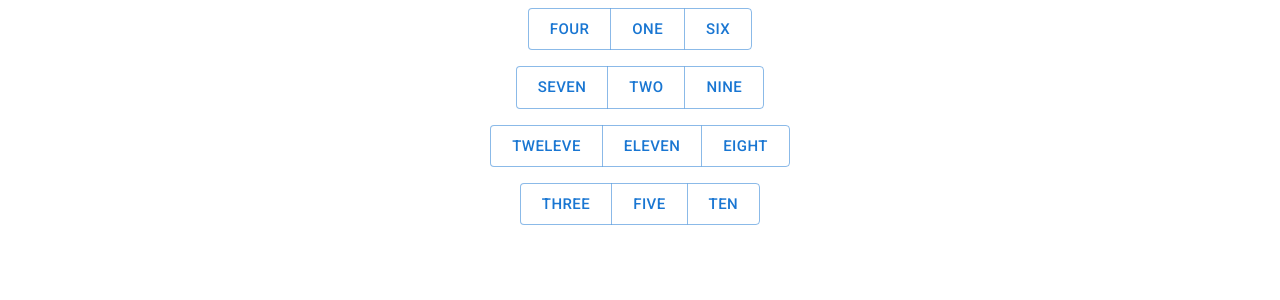
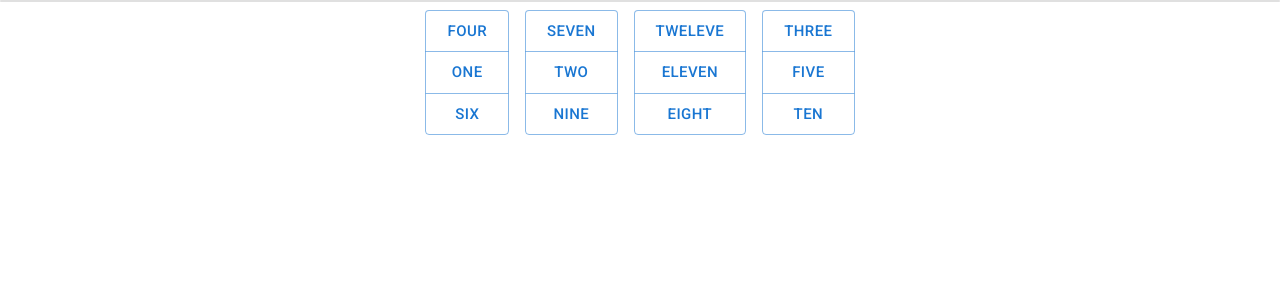
Before and after one commit to kengeene/word-game_react_app, a React (Create React App) app: page / in a window 1280 px wide. Shown: the top 300 px of the page. Built offline with nearby package versions, Linux system fonts and the light colour scheme.

Commit message:
feat: show matched words

```diff
--- a/src/App.js
+++ b/src/App.js
@@ -4,10 +4,11 @@ import Box from "@mui/material/Box";
 import ButtonGroup from "@mui/material/ButtonGroup";
 import { useEffect, useState } from "react";
 import { flattenArray, randomizeArray, unflattenArray } from "./utils/array";
+import SolvedWords from "./components/solvedWords/index";
 
 function App() {
   // Logic to render table
-  const [options, setOptions] = useState({
+  const [options] = useState({
     groupOne: ["one", "two", "three"],
     groupTwo: ["four", "five", "six"],
     groupThree: ["seven", "eight", "nine"],
@@ -58,9 +59,9 @@ function App() {
       for (const index in options) {
         if (options[index].every((word) => selectedWords.includes(word))) {
           combinationMatchIndex = index;
-          setResolvedWords((r) => [...r, ...selectedWords]);
+          setResolvedWords((r) => ({ ...r, [index]: options[index] }));
           setSelectedWords([]);
-          alert(`index ${index} has matching words`);
+          alert(`Group ${index} has matching words`);
         }
       }
 
@@ -77,10 +78,13 @@ function App() {
   }, [options, selectedWords]);
 
   return (
+    <>
+      <SolvedWords resolvedWords={resolvedWords} options={options} />
       <Box
         sx={{
           display: "flex",
-        flexDirection: "column",
+          flexDirection: "row",
+          justifyContent: "center",
           alignItems: "center",
           "& > *": {
             m: 1,
@@ -90,6 +94,7 @@ function App() {
         {randomizedSubArrays.map((array, index) => (
           <ButtonGroup
             size="large"
+            orientation="vertical"
             aria-label="large button group"
             key={"group" + index}
           >
@@ -97,7 +102,7 @@ function App() {
               <Button
                 id={word}
                 className={selectedWords.includes(word) ? "selected" : ""}
-              disabled={resolvedWords.includes(word)}
+                disabled={flattenArray(resolvedWords).includes(word)}
                 key={index}
                 onClick={handleClick}
               >
@@ -107,6 +112,7 @@ function App() {
           </ButtonGroup>
         ))}
       </Box>
+    </>
   );
 }
 
--- a/src/assets/css/style.css
+++ b/src/assets/css/style.css
@@ -1,3 +1,19 @@
 .selected {
-  background-color: aqua !important;
+  background-color: darkgray !important;
 }
+
+.row-0 {
+  background-color: #6a2c70;
+}
+
+.row-1 {
+  background-color: #f9ed69;
+}
+
+.row-2 {
+  background-color: #f08a5d;
+}
+
+.row-3 {
+  background-color: #b83b5e;
+}
--- /dev/null
+++ b/src/components/solvedWords/index.js
@@ -0,0 +1,28 @@
+import * as React from "react";
+import Box from "@mui/material/Box";
+import Card from "@mui/material/Card";
+import CardContent from "@mui/material/CardContent";
+import Typography from "@mui/material/Typography";
+
+export default function OutlinedCard({ resolvedWords }) {
+  return (
+    <Box sx={{ minWidth: 275 }}>
+      <Card variant="outlined">
+        <React.Fragment>
+          <>
+            {Object.entries(resolvedWords).map(([name, array], index) => (
+              <CardContent className={`row-${index}`}>
+                <Typography variant="h5" component="div">
+                  {name}
+                </Typography>
+                <Typography sx={{ mb: 1.5 }} color="text.secondary">
+                  {array.toString()}
+                </Typography>
+              </CardContent>
+            ))}
+          </>
+        </React.Fragment>
+      </Card>
+    </Box>
+  );
+}
```
Lines whose indentation alone changed are shown as unchanged.
